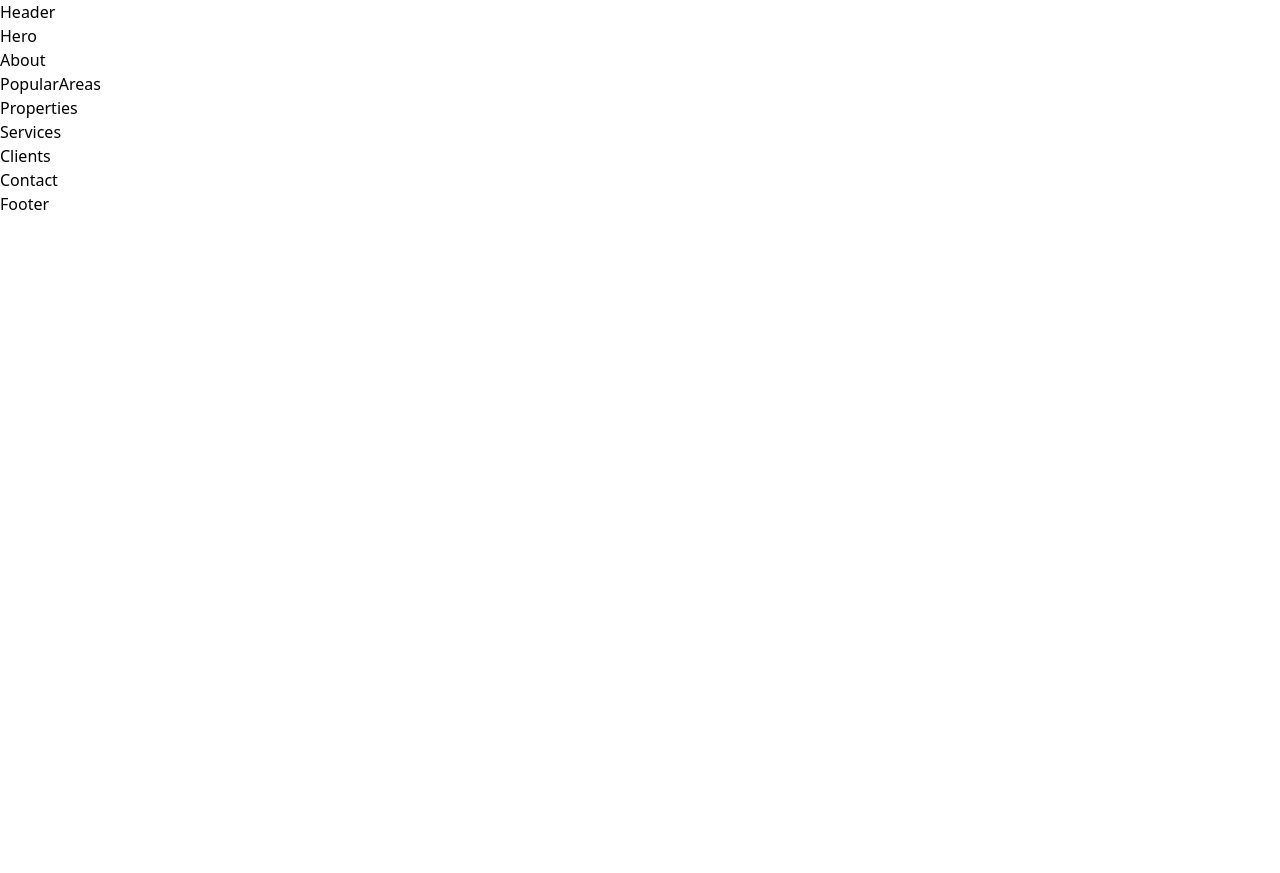
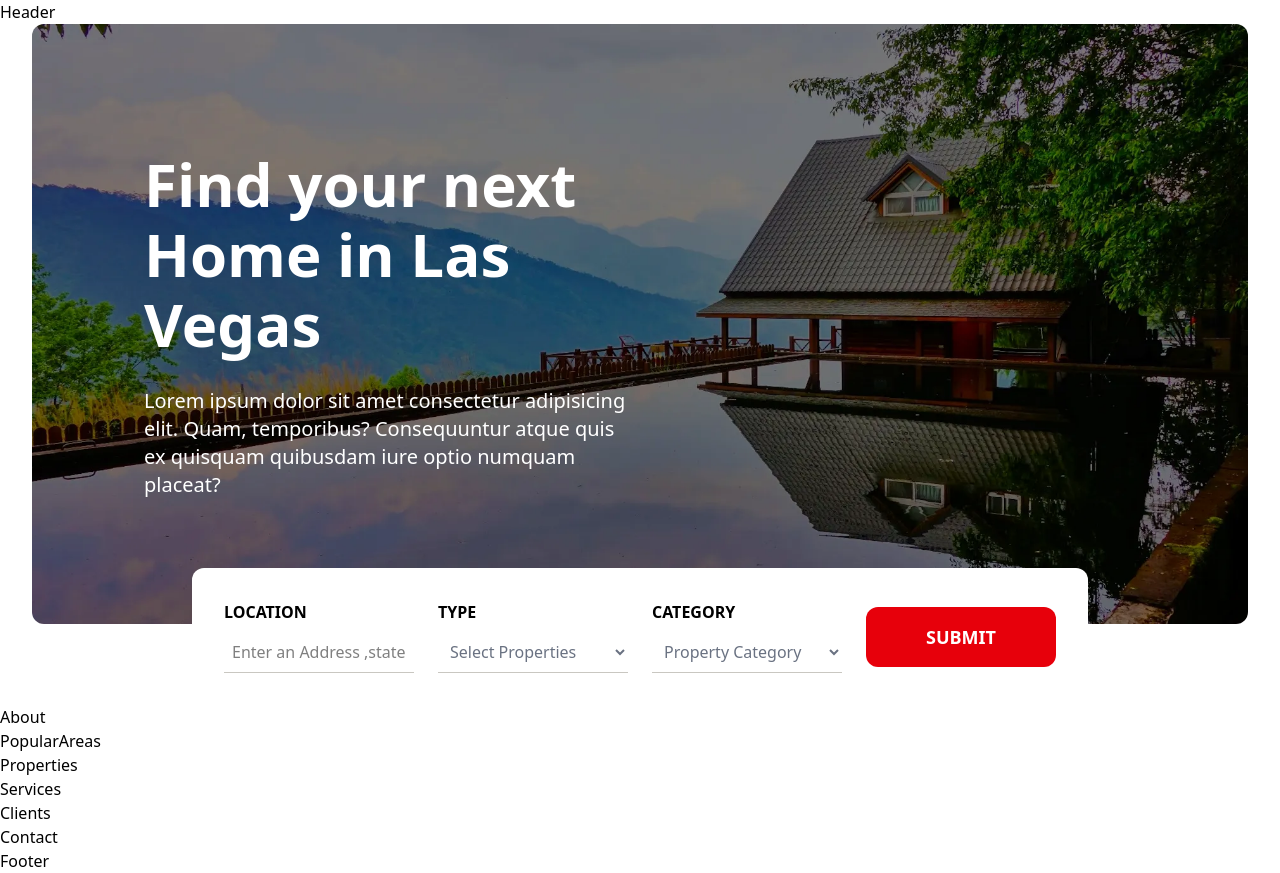
Before and after one commit to mmiskatul/REAL-STATE-WEB, a React (Vite) app: page / in a window 1280 px wide. Before the commit the page ends 800 px from the top, so only its background shows below. Built offline with nearby package versions, Linux system fonts and the light colour scheme.

Commit message:
Hero Section Added

```diff
--- a/src/sections/Hero.jsx
+++ b/src/sections/Hero.jsx
@@ -1,9 +1,128 @@
-import React from 'react'
+import React, { useEffect } from "react";
+import {
+  DarkModeProvider,
+  useDarkMode,
+} from "../component/DarkModeContext.jsx";
+import HeroImg from "../assets/images/hero1.webp";
+import AOS from "aos";
+import "aos/dist/aos.css";
 
 function Hero() {
+  const { darkMode, toggleDarkMoode } = useDarkMode();
+
+  useEffect(() => {
+    AOS.init({
+      offset: 200,
+      duration: 800,
+      easing: "ease-in-sine",
+      delay: 100,
+    });
+  }, []);
+
   return (
-    <div>Hero</div>
-  )
+    <>
+      <div className={`${darkMode ? "dark bg-black" : "light bg-white"}`}>
+        <section
+          id="hero"
+          className="w-[95%] h-[600px] m-auto bg-cover bg-center rounded-xl flex justify-center flex-col items-start lg:px-28 px-10 gap-7 z-20"
+          style={{ backgroundImage: `url(${HeroImg})` }}
+        >
+          <h1
+            data-aos="zoom-in"
+            className="text-6xl font-semibold text-white lg:pr-[500px] pr-0 lg:leading-[70px] leading-16 "
+          >
+            Find your next Home in Las Vegas{" "}
+          </h1>
+          <p
+            data-aos="zoom-in"
+            className="text-xl text-white lg:pr-[500px] pr-0 "
+          >
+            Lorem ipsum dolor sit amet consectetur adipisicing elit. Quam,
+            temporibus? Consequuntur atque quis ex quisquam quibusdam iure optio
+            numquam placeat?
+          </p>
+        </section>
+      </div>
+
+      {/* from start from here */}
+
+      <div
+        className={`${
+          darkMode ? "dark bg-black" : "light bg-transparent "
+        } z-10`}
+      >
+        <div
+          data-aos="zoom-in"
+          id="form"
+          className={`${
+            darkMode ? "dark bg-gray-800" : "light bg-white"
+          } lg:w-[70%] w-full m-auto grid lg:grid-cols-4 grid-cols-1 justify-center items-center gap-6 p-8 rounded-xl -mt-14 `}
+        >
+          <div className="w-full">
+            <h1 className="font-semibold text-black dark:text-white ">
+              LOCATION
+            </h1>
+            <input
+              type="text"
+              placeholder="Enter an Address ,states,City, pincode"
+              className="w-full p-2 mt-2 bg-white border-b-[1px] border-[#c9c7c1]"
+            />
+          </div>
+          {/* TYPE SELECTION OPTION*/}
+          <div className="w-full ">
+            <h1 className="font-semibold text-black dark:text-white">TYPE </h1>
+            <select
+              name="SelectOption"
+              id="selectOption"
+              className="p-2 bg-white border-b-[1px] w-full mt-2 border-[#c9c7c1] text-gray-500 text-md "
+            >
+              <option value="" disabled selected>
+                Select Properties
+              </option>
+              <option value="rental">Rental</option>
+              <option value="sale">Sale</option>
+              <option value="commercial">Commercial</option>
+              <option value="land">Land</option>
+              <option value="office">Office Space</option>
+              <option value="industrial">Industrial</option>
+            </select>
+          </div>
+          {/* CATEGORY SELECTION OPTION */}
+          <div className="w-full ">
+            <h1 className="font-semibold text-black dark:text-white">
+              CATEGORY{" "}
+            </h1>
+            <select
+              name="SelectOption"
+              id="selectOption"
+              className="p-2 bg-white border-b-[1px] w-full mt-2 border-[#c9c7c1] text-gray-500 text-md "
+            >
+              <option value="" disabled selected>
+                Property Category
+              </option>
+              <option value="apartment">Apartment</option>
+              <option value="duplex">Duplex</option>
+              <option value="condo">Condo</option>
+              <option value="villa">Villa</option>
+              <option value="townhouse">Townhouse</option>
+              <option value="bungalow">Bungalow</option>
+              <option value="studio">Studio</option>
+            </select>
+          </div>
+          {/*  */}
+
+          <div className="w-full">
+            <button
+              type="submit"
+              className="w-full p-4 text-lg font-semibold text-white transition-transform duration-300 transform bg-red-600 cursor-pointer rounded-xl hover:scale-110 dark:hover:bg-gray-400 hover:bg-gray-400 dark:bg-red-700 dark:hover:text-black"
+            >
+              SUBMIT
+            </button>
+          </div>
+        </div>
+      </div>
+    </>
+  );
 }
 
-export default Hero
+export default Hero;
```
